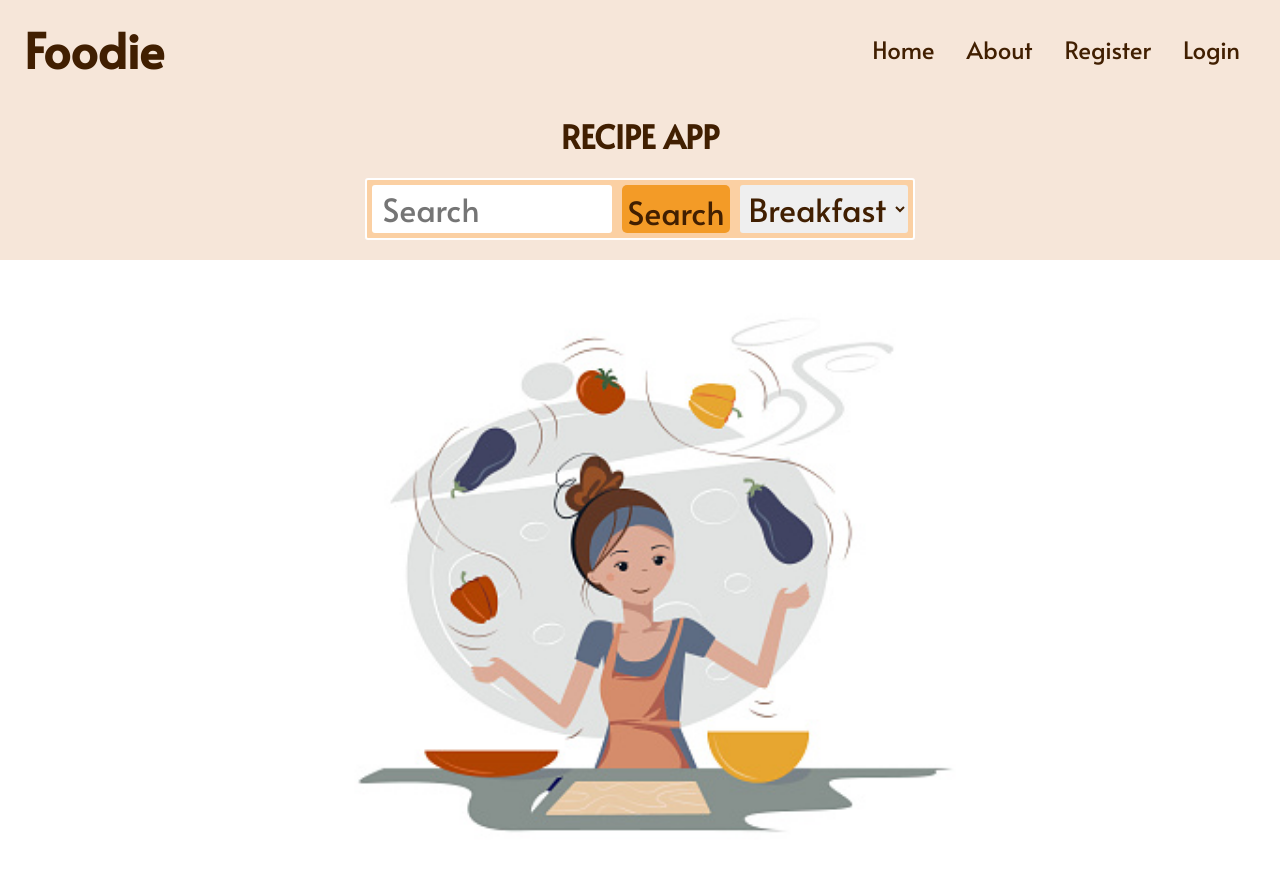
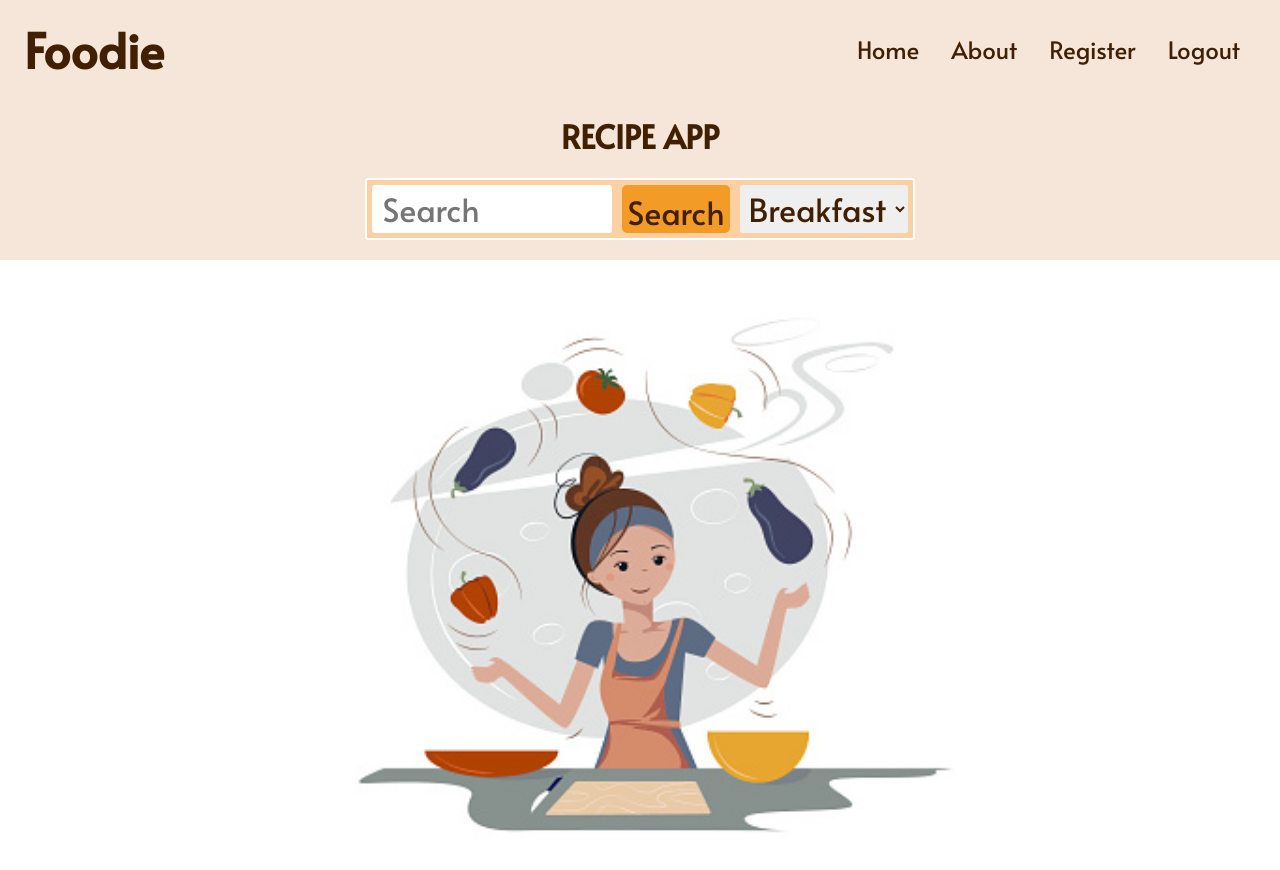
Before and after one commit to eflatuna/Recipe_App, a React (Create React App) app: page / in a window 1280 px wide. Built offline with nearby package versions, Linux system fonts and the light colour scheme.

Commit message:
loginprovider

```diff
--- a/src/App.js
+++ b/src/App.js
@@ -2,14 +2,17 @@ import { ThemeProvider } from "styled-components";
 import AppRouter from "./router/AppRouter";
 import theme from "./components/globalStyles/theme";
 import RecipeProvider from "./context/RecipeProvider";
+import LoginProvider from "./context/LoginProvider";
 
 function App() {
 	return (
-		<RecipeProvider>
-			<ThemeProvider theme={theme}>
-				<AppRouter />
-			</ThemeProvider>
-		</RecipeProvider>
+		<LoginProvider>
+			<RecipeProvider>
+				<ThemeProvider theme={theme}>
+					<AppRouter />
+				</ThemeProvider>
+			</RecipeProvider>
+		</LoginProvider>
 	);
 }
 
--- a/src/components/navbar/Navbar.jsx
+++ b/src/components/navbar/Navbar.jsx
@@ -1,10 +1,13 @@
-import React, { useState } from "react";
+import React, { useContext, useState } from "react";
 import { Link } from "react-router-dom";
 import "./navbarS.js";
 import { Brand, Menu, Nav, MenuLink, Hamburger } from "./navbarS";
 import { GiHamburgerMenu } from "react-icons/gi";
+import { RecipeContext } from "../../context/RecipeProvider";
+import { LoginContext } from "../../context/LoginProvider.jsx";
 
 const Navbar = () => {
+	const { user, setUser } = useContext(LoginContext);
 	const [isOpen, setIsOpen] = useState(false);
 	return (
 		<Nav justify="space-between" wrap="wrap">
@@ -18,9 +21,13 @@ const Navbar = () => {
 				<MenuLink to="/">Home</MenuLink>
 				<MenuLink to="about">About</MenuLink>
 				<MenuLink to="register">Register</MenuLink>
-				<MenuLink to="login" onClick={() => sessionStorage.clear()}>
-					Login{" "}
-				</MenuLink>
+				{!user ? (
+					<MenuLink to="/login">Login</MenuLink>
+				) : (
+					<MenuLink onClick={() => setUser({ name: "" })} to="/login">
+						Logout
+					</MenuLink>
+				)}
 			</Menu>
 		</Nav>
 	);
--- /dev/null
+++ b/src/context/LoginProvider.jsx
@@ -0,0 +1,14 @@
+import { createContext, useState } from "react";
+
+export const LoginContext = createContext();
+
+const LoginProvider = ({ children }) => {
+	const [user, setUser] = useState({ name: "", password: "" });
+
+	const values = { user, setUser };
+	return (
+		<LoginContext.Provider value={values}>{children}</LoginContext.Provider>
+	);
+};
+
+export default LoginProvider;
```
